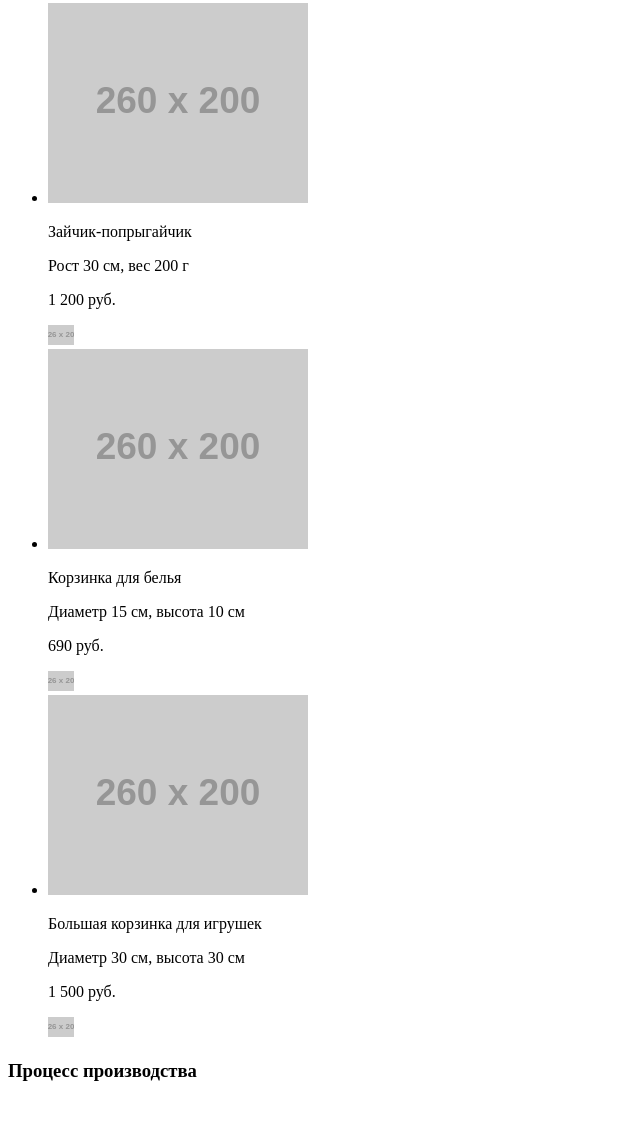
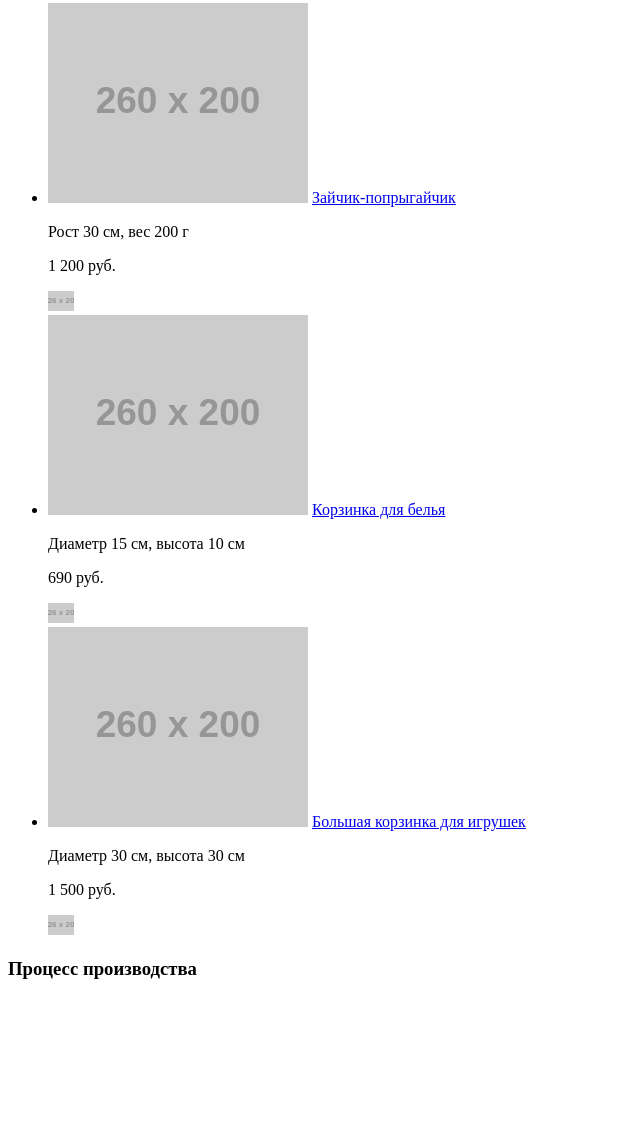
Before and after one commit to danpan1/485409-mishka, a website: page catalog.html in a window 1280 px wide. Shown: the part 127-1260 px from the top of the page, without its empty margins (0-640 px from the left). Drawn offline with Linux system fonts and the light colour scheme; placeholder pictures from the web are drawn by us.

Commit message:
Исправил ссылку

```diff
--- a/catalog.html
+++ b/catalog.html
@@ -21,7 +21,7 @@
     <ul class="catalog__list">
       <li class="catalog__item product">
         <a href="#"><img class="product__image" src="http://placehold.it/260x200" width="260" height="200" alt="товар"></a>
-        <p class="product__title">Зайчик-попрыгайчик</p>
+        <a href="#" class="product__title">Зайчик-попрыгайчик</a>
         <p class="product__info">Рост 30 см, вес 200 г</p>
         <div class="product__footer">
           <p class="product__price">1 200 руб.</p>
@@ -30,7 +30,7 @@
       </li>
       <li class="catalog__item product">
         <a href="#"><img class="product__image" src="http://placehold.it/260x200" width="260" height="200" alt="товар"></a>
-        <p class="product__title">Корзинка для белья</p>
+        <a href="#" class="product__title">Корзинка для белья</a>
         <p class="product__info">Диаметр 15 см, высота 10 см</p>
         <div class="product__footer">
           <p class="product__price">690 руб.</p>
@@ -39,7 +39,7 @@
       </li>
       <li class="catalog__item product">
         <a href="#"><img class="product__image" src="http://placehold.it/260x200" width="260" height="200" alt="товар"></a>
-        <p class="product__title">Большая корзинка для игрушек</p>
+        <a href="#" class="product__title">Большая корзинка для игрушек</a>
         <p class="product__info">Диаметр 30 см, высота 30 см</p>
         <div class="product__footer">
           <p class="product__price">1 500 руб.</p>
```
